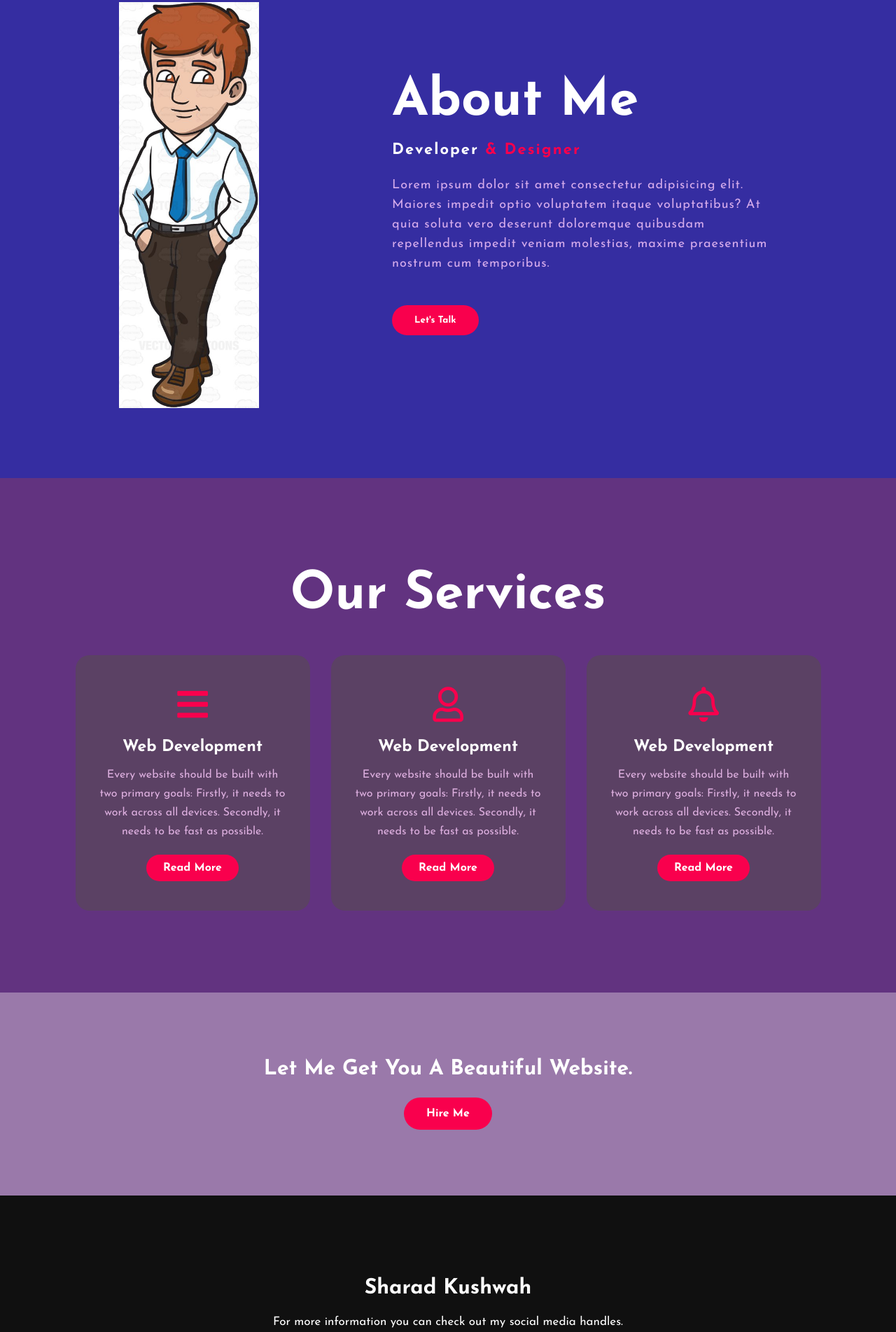
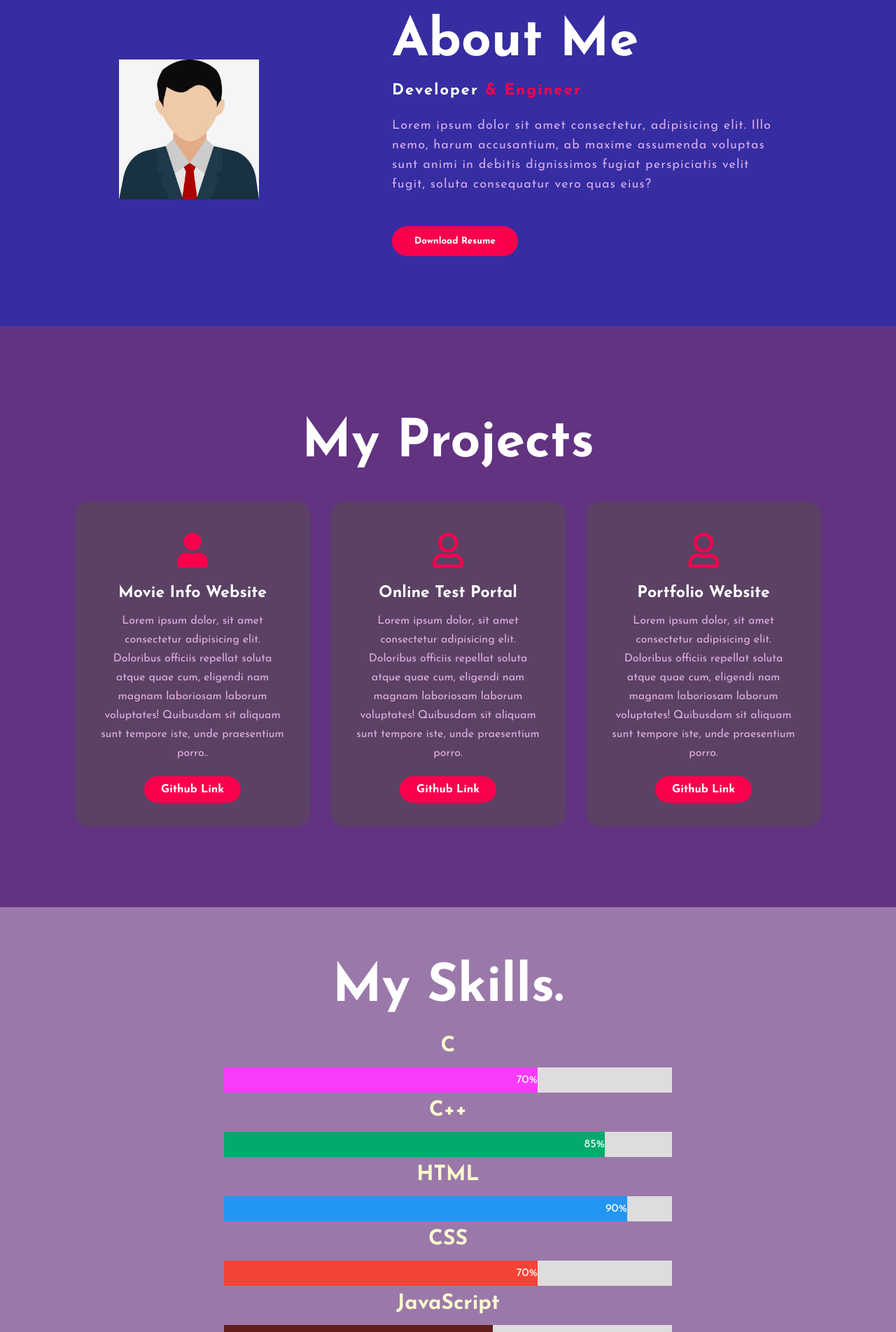
Before and after one commit to Kush-Sharad/portfolio, a plain HTML site: page index.html in a window 1280 px wide. Shown: the part 897-2800 px from the top of the page at 70% size. Drawn offline with Linux system fonts and the light colour scheme.

Commit message:
Correction done

```diff
--- a/index.html
+++ b/index.html
@@ -11,103 +11,124 @@
     <link rel="stylesheet" href="https://cdnjs.cloudflare.com/ajax/libs/font-awesome/5.15.3/css/all.min.css" integrity="sha512-iBBXm8fW90+nuLcSKlbmrPcLa0OT92xO1BIsZ+ywDWZCvqsWgccV3gFoRBv0z+8dLJgyAHIhR35VZc2oM/gI1w==" crossorigin="anonymous" referrerpolicy="no-referrer">
 </head>
 <body>
-    <!---hero section start-->
+    <!---home section start-->
     <div class="hero">
 		<nav>
 			<h2 class="logo">Portfo<span>lio</span></h2>
-			<ul>
-				<li><a href="#">Home</a></li>
-				<li><a href="#">About Us</a></li>
-				<li><a href="#">Services</a></li>
-				<li><a href="#">Skills</a></li>
-				<li><a href="#">Contact Us</a></li>
-			</ul>
-			<a href="#" class="btn">Subscribe</a>
+
 		</nav>
 
 		<div class="content">
 			<h4>Hello, my name is</h4>
 			<h1>Sharad <span>Kushwah</span></h1>
-			<h3>I'am a Frontend Web Developer.</h3>
-			<div class="newslatter">
-				<form>
-					<input type="email" name="email" id="mail" placeholder="Enter Your Email">
-					<input type="submit" name="submit" value="Lets Start">
-				</form>
-			</div>
+			<h3>Frontend Web Developer,<br> Mechanical Engineer,<br> Pre-Final year student at IIT(ISM) Dhanbad.</h3>
+
 		</div>
 	</div>
+
     <!--About section start-->
     <section class="about">
 		<div class="main">
-			<img src="main.jpg">
+			<img src="profile.jpg">
 			<div class="about-text">
 				<h2>About Me</h2>
-				<h5>Developer <span>&amp; Designer</span></h5>
-				<p>Lorem ipsum dolor sit amet consectetur adipisicing elit. Maiores impedit optio voluptatem itaque voluptatibus? At quia soluta vero deserunt doloremque quibusdam repellendus impedit veniam molestias, maxime praesentium nostrum cum temporibus.</p>
-				<button type="button">Let's Talk</button>
+				<h5>Developer <span>&amp; Engineer</span></h5>
+				<p>Lorem ipsum dolor sit amet consectetur, adipisicing elit. Illo nemo, harum accusantium, ab maxime assumenda voluptas sunt animi in debitis dignissimos fugiat perspiciatis velit fugit, soluta consequatur vero quas eius?  </p>
+				<button type="button">Download Resume </button>
 			</div>
 		</div>
 	</section>
-    <!--service section start-->
-    <div class="service">
+
+    <!--Project section start-->
+    <div class="Project">
 		<div class="title">
-			<h2>Our Services</h2>
+			<h2>My Projects</h2>
 		</div>
 
 		<div class="box">
 			<div class="card">
-				<i class="fas fa-bars"></i>
-				<h5>Web Development</h5>
+				<i class="fas fa-user"></i>
+				<h5>Movie Info Website</h5>
 				<div class="pra">
-					<p>Every website should be built with two primary goals: Firstly, it needs to work across all devices. Secondly, it needs to be fast as possible.</p>
+					<p>Lorem ipsum dolor, sit amet consectetur adipisicing elit. Doloribus officiis repellat soluta atque quae cum, eligendi nam magnam laboriosam laborum voluptates! Quibusdam sit aliquam sunt tempore iste, unde praesentium porro..</p>
 
 					<p style="text-align: center;">
-						<a class="button" href="#">Read More</a>
+						<a class="button" href="#">Github Link</a>
 					</p>
 				</div>
 			</div>
 
 			<div class="card">
 				<i class="far fa-user"></i>
-				<h5>Web Development</h5>
+				<h5>Online Test Portal</h5>
 				<div class="pra">
-					<p>Every website should be built with two primary goals: Firstly, it needs to work across all devices. Secondly, it needs to be fast as possible.</p>
+					<p>Lorem ipsum dolor, sit amet consectetur adipisicing elit. Doloribus officiis repellat soluta atque quae cum, eligendi nam magnam laboriosam laborum voluptates! Quibusdam sit aliquam sunt tempore iste, unde praesentium porro.</p>
 
 					<p style="text-align: center;">
-						<a class="button" href="#">Read More</a>
+						<a class="button" href="#">Github Link</a>
 					</p>
 				</div>
 			</div>
 
 			<div class="card">
-				<i class="far fa-bell"></i>
-				<h5>Web Development</h5>
+				<i class="far fa-user"></i>
+				<h5>Portfolio Website</h5>
 				<div class="pra">
-					<p>Every website should be built with two primary goals: Firstly, it needs to work across all devices. Secondly, it needs to be fast as possible.</p>
+					<p>Lorem ipsum dolor, sit amet consectetur adipisicing elit. Doloribus officiis repellat soluta atque quae cum, eligendi nam magnam laboriosam laborum voluptates! Quibusdam sit aliquam sunt tempore iste, unde praesentium porro.</p>
 
 					<p style="text-align: center;">
-						<a class="button" href="#">Read More</a>
+						<a class="button" href="#">Github Link</a>
 					</p>
 				</div>
 			</div>
 		</div>
 	</div>
-    <!--contact me-->
-    <div class="contact-me">
-		<p>Let Me Get You A Beautiful Website.</p>
-		<a class="button-two" href="#">Hire Me</a>
+
+    <!--Skills Section-->
+    <div class="my-skill">
+		<h2>My Skills.</h2>
+		<p>C</p>
+		<div class="container">
+		<div class="skills c">70%</div>
+		</div>
+
+		<p>C++</p>
+		<div class="container">
+		<div class="skills cpp">85%</div>
+		</div>
+
+		<p>HTML</p>
+		<div class="container">
+		<div class="skills html">90%</div>
+		</div>
+
+		<p>CSS</p>
+		<div class="container">
+		<div class="skills css">70%</div>
+		</div>
+
+		<p>JavaScript</p>
+		<div class="container">
+		<div class="skills js">60%</div>
+		</div>
 	</div>
-    <!--footer start-->
+
+    <!--Contact Section-->
     <footer>
-		<p>Sharad Kushwah</p>
-		<p>For more information you can check out my social media handles.</p>
+		<h2>Contacts</h2>
 		<div class="social">
+			<h3>
+				<i class="fa fa-map-marker" aria-hidden="true"></i> Uttar Pradesh, India<br><br>
+			    <i class="fa fa-phone" aria-hidden="true"></i> +91-00000000<br><br>
+			    <i class="fa fa-envelope" aria-hidden="true"></i> wkjfhwkf@gmail.com
+			</h3>
+			<br>
 			<a href="#"><i class="fab fa-facebook-f"></i></a>
 			<a href="#"><i class="fab fa-instagram"></i></a>
 			<a href="#"><i class="fab fa-dribbble"></i></a>
 		</div>
 		<p class="end">CopyRight By Sharad Kushwah</p>
 	</footer>
+
 </body>
 </html>
--- a/style.css
+++ b/style.css
@@ -5,11 +5,14 @@
 	box-sizing: border-box;
 }
 .hero{
+	background-color: rgb(99, 55, 202);
 	height: 100vh;
 	width: 100%;
-	background-image: url(../background.jpeg);
-	background-size: cover;
-	background-position: center;
+	background-image: url(OIP.jpg);
+	background-size: 500px 500px;
+	background-repeat: no-repeat;
+	background-attachment: scroll;
+	background-position: right;
 }
 nav{
 	display: flex;
@@ -20,7 +23,7 @@ nav{
 	padding-right: 8%;
 }
 .logo{
-	color: white;
+	color: rgb(255, 49, 49);
 	font-size: 35px;
 	letter-spacing: 1px;
 	cursor: pointer;
@@ -28,21 +31,7 @@ nav{
 span{
 	color: #f9004d;
 }
-nav ul li{
-	list-style-type: none;
-	display: inline-block;
-	padding: 10px  25px;
-}
-nav ul li a{
-	color: white;
-	text-decoration: none;
-	font-weight: bold;
-	text-transform: capitalize;
-}
-nav ul li a:hover{
-	color: #f9004d;
-	transition: .4s;
-}
+
 .btn{
 	background-color:#f9004d;
 	color: white;
@@ -67,8 +56,13 @@ h1{
 	margin: 20px 0px 20px;
 	font-size: 75px;
 }
+h2{
+	color: white;
+	margin: 20px 0px 20px;
+	font-size: 75px;
+}
 h3{
-	color: white;
+	color: rgb(254, 249, 159);
 	font-size: 25px;
 	margin-bottom: 50px;
 }
@@ -160,7 +154,7 @@ button:hover{
 	cursor: pointer;
 }
 
-.service{
+.Project{
 	background: #623380;
 	width: 100%;
 	padding: 100px 0px;
@@ -179,7 +173,7 @@ button:hover{
 	min-height: 400px;
 }
 .card{
-	height: 365px;
+	height: 465px;
 	width: 335px;
 	padding: 20px 35px;
 	background: #5b4164;
@@ -223,6 +217,43 @@ h5{
 	border: 2px solid #f9004d;
 	cursor: pointer;
 }
+.my-skill{
+	width: 100%;
+	height: 690px;
+	background: #9a79aa;
+	display: flex;
+	align-items: center;
+	flex-direction: column;
+	justify-content: center;
+}
+.my-skill p{
+	color:lemonchiffon;
+	font-size: 30px;
+	font-weight: bold;
+	margin-bottom: 15px;
+	margin-top: 10px;
+}
+
+* {box-sizing:border-box}
+
+
+.container {
+  width: 50%;
+  background-color: #ddd;
+}
+
+.skills {
+  text-align: right;
+  padding-top: 10px;
+  padding-bottom: 10px;
+  color: white;
+}
+.c {width: 70%; background-color: #f83bfb;}
+.cpp {width: 85%; background-color: #04AA6D;}
+.html {width: 90%; background-color: #2196F3;}
+.css {width: 70%; background-color: #f44336;}
+.js {width: 60%; background-color: #621d1d;}
+
 .contact-me{
 	width: 100%;
 	height: 290px;
@@ -253,6 +284,7 @@ h5{
 	border: 2px solid #f9004d;
 	cursor: pointer;
 }
+
 footer{
 	position: relative;
 	width: 100%;
@@ -266,7 +298,7 @@ footer{
 footer p:nth-child(1){
 	font-size: 30px;
 	color: white;
-	margin-bottom: 20px;
+	margin-bottom: 0px;
 	font-weight: bold;
 }
 footer p:nth-child(2){
@@ -287,7 +319,7 @@ footer p:nth-child(2){
 	justify-content: center;
 	background:  #f9004d;
 	border-radius: 50%;
-	margin: 22px 10px;
+	margin: 45px 10px;
 	color: white;
 	text-decoration: none;
 	font-size: 20px;
```
Also changed, not shown: OIP.jpg (added), background.jpeg (deleted), main.jpg (deleted), profile.jpg (added).
